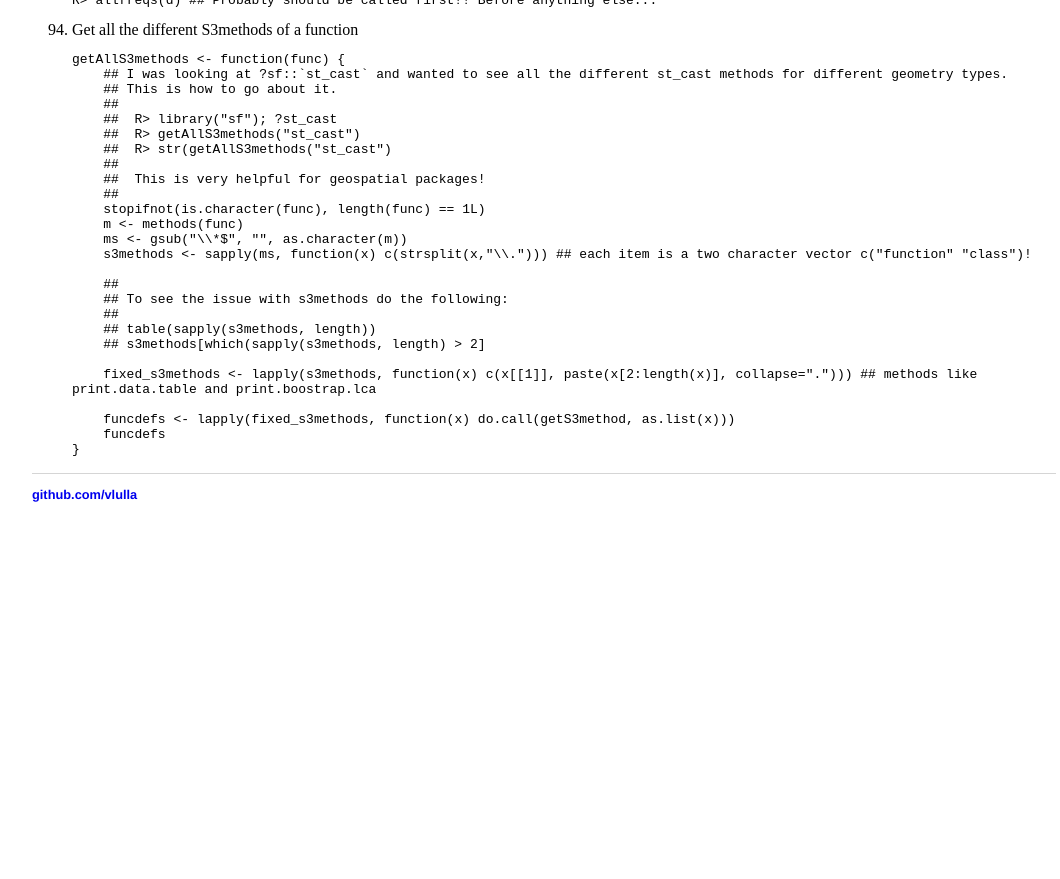
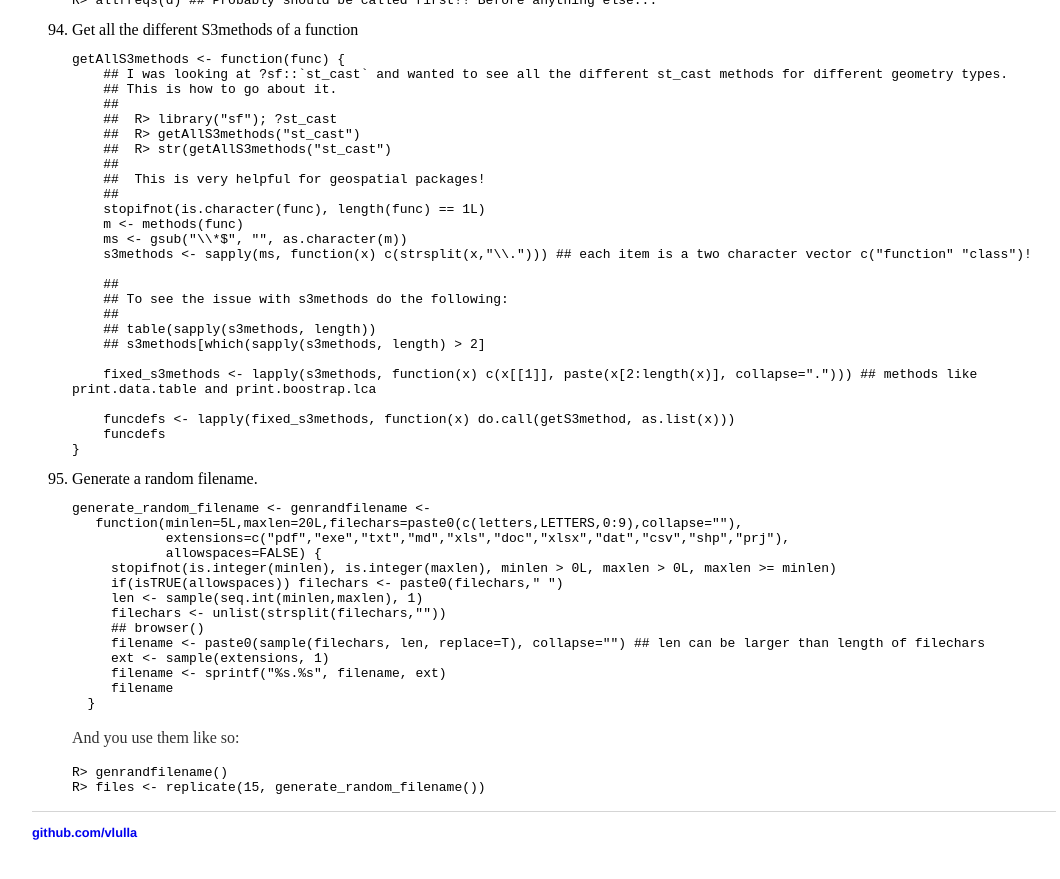
Before and after one commit to vlulla/vlulla.github.io, a Jekyll site: the page built from NOTES_R.md, in a window 1280 px wide and 900 px high, scrolled down 16481 px. Shown: the top 879 px of the window, without its empty margins (96-1156 px from the left). Built offline with Jekyll 4.4.1, drawn with Linux system fonts in a browser that asks for light colours; before the commit the page ends 17043 px from its top, so only the background shows below that.

Commit message:
added a small function to R NOTES

````diff
--- a/NOTES_R.md
+++ b/NOTES_R.md
@@ -1289,3 +1289,27 @@ layout: default
         funcdefs
     }
     ```
+
+95. Generate a random filename.
+    ```r
+    generate_random_filename <- genrandfilename <-
+       function(minlen=5L,maxlen=20L,filechars=paste0(c(letters,LETTERS,0:9),collapse=""),
+                extensions=c("pdf","exe","txt","md","xls","doc","xlsx","dat","csv","shp","prj"),
+                allowspaces=FALSE) {
+         stopifnot(is.integer(minlen), is.integer(maxlen), minlen > 0L, maxlen > 0L, maxlen >= minlen)
+         if(isTRUE(allowspaces)) filechars <- paste0(filechars," ")
+         len <- sample(seq.int(minlen,maxlen), 1)
+         filechars <- unlist(strsplit(filechars,""))
+         ## browser()
+         filename <- paste0(sample(filechars, len, replace=T), collapse="") ## len can be larger than length of filechars
+         ext <- sample(extensions, 1)
+         filename <- sprintf("%s.%s", filename, ext)
+         filename
+      }
+    ```
+
+    And you use them like so:
+    ```r
+    R> genrandfilename()
+    R> files <- replicate(15, generate_random_filename())
+    ```
````
